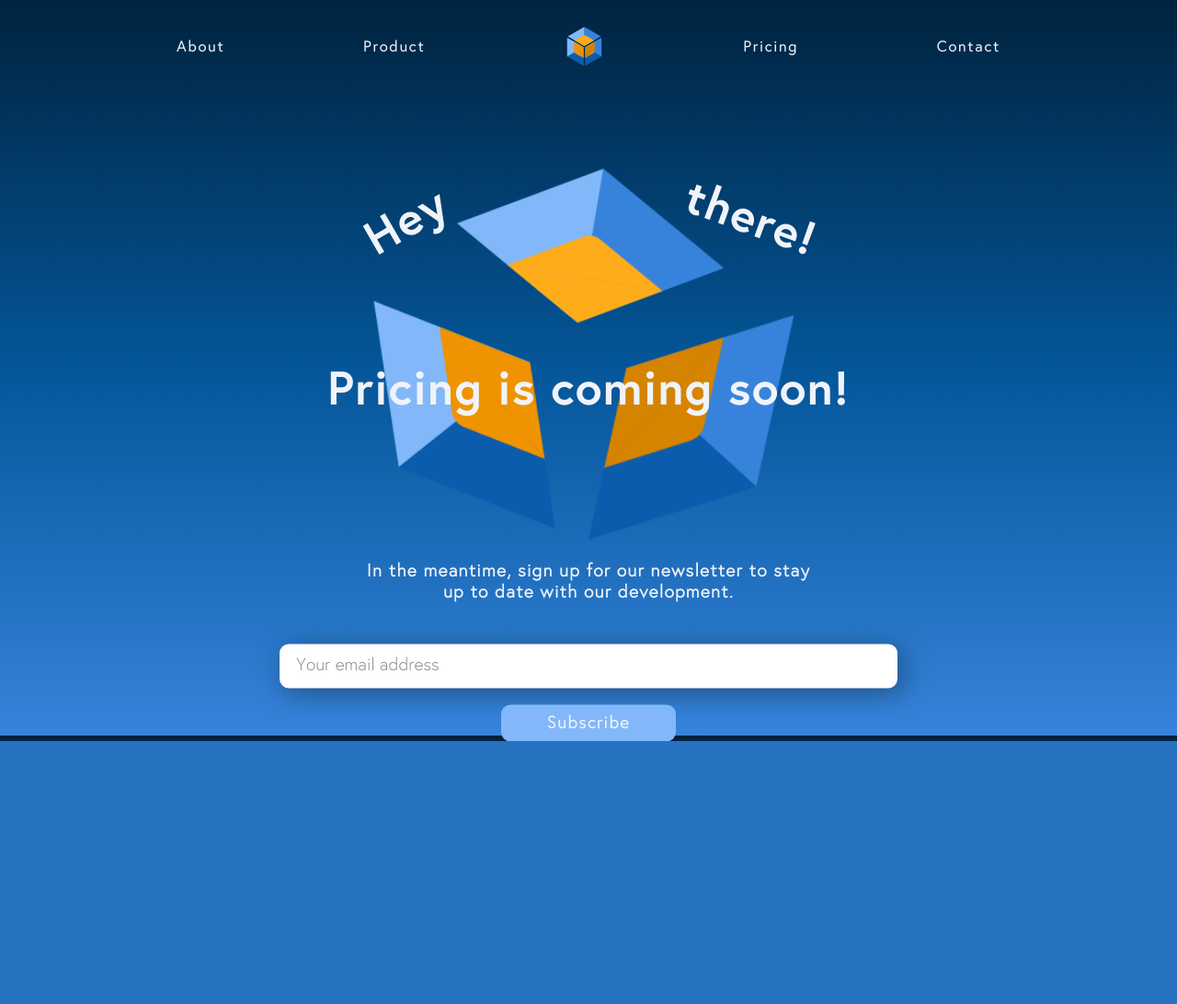
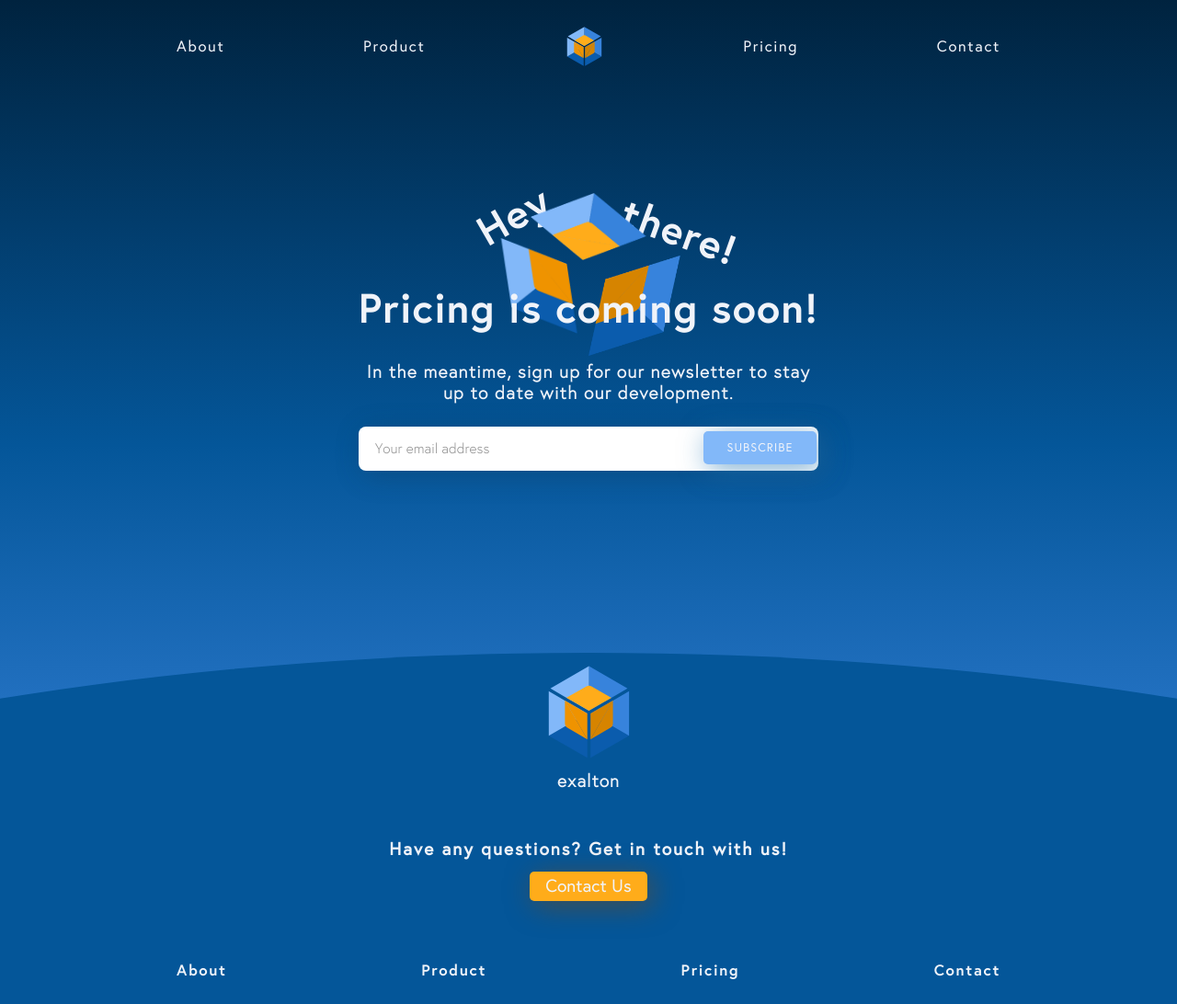
Before and after one commit to roz021/exalton-website, a PHP site: page / in a window 1280 px wide. Shown: the whole page at 92% size. Before the commit the page ends 806 px from the top, so only its background shows below. Run offline with PHP 8.4, Linux system fonts and the light colour scheme; some libraries are stand-ins or nearby versions.

Commit message:
Completed pricing page

```diff
--- a/css/index.css
+++ b/css/index.css
@@ -37,13 +37,27 @@
 html, body{
     font-family: europa-reg;
     background-image: linear-gradient(var(--blue-4), var(--blue-3), var(--blue-2));
-    height: 100%;
+    height: 110%;
     letter-spacing: 0.08em;
 }
 
-h1, h2, .footer-links, #cont-button {
+h1, .footer-links {
     font-family: europa-bold, sans-serif;
     color: var(--off-white);
+}
+
+h2{
+    font-family: europa-reg, sans-serif;
+    color: var(--off-white);
+    font-size: 1.5vw;
+    letter-spacing: 2px;
+}
+
+h3{
+    font-family: europa-light, sans-serif;
+    color: var(--off-white);
+    font-size: 1.5vw;
+    letter-spacing: 1px;
 }
 
 #sub-button{
@@ -56,7 +70,7 @@ h1, h2, .footer-links, #cont-button {
 input::placeholder{
     font-family: europa-light, sans-serif;
     color: var(--input-gray);
-    font-size: 1.5vw;
+    font-size: 1.2vw;
 }
 
 h4{
@@ -67,7 +81,7 @@ h4{
 }
 
 h1{
-    font-size: 4vw;
+    font-size: 3.5vw;
     text-align: center;
 }
 
@@ -100,18 +114,22 @@ a:link{
 /*content*/
 
 .hero{
-    height: 30em;
-    position: relative;
+    height: 80%;
+    /* position: relative; */
+    display: flex;
+    align-items: center;
+    justify-content: center;
 }
 
 .center-wrap{
-    margin: 0 auto;
+    /* margin: 0 auto;
     position: absolute;
-    top: 85%;
     left: 50%;
     width: 70%;
     margin-right: -50%;
-    transform: translate(-50%, -50%)
+    transform: translate(-50%, -50%)  */
+    margin: 0;
+    margin-top: -10%;
 }
 
 .broken-logo{
@@ -123,63 +141,63 @@ a:link{
 }
 
 #top{
-    margin-top: 35%;
-    margin-left: 18%;
+    justify-self: center;
     grid-column-start: 2;
     grid-column-end: 4;
     grid-row-start: 1;
     grid-row-end: 3;
-    width: 65%;
-    height: auto;
+    width: 50%;
     z-index: 1;
 
 }
 
 #left{
-    margin-left: 40%;
-    grid-column-start: 1;
+    justify-self: center;
+    margin-left: 15%;
+    grid-column-start: 2;
     grid-column-end: 3;
-    grid-row-start: 3;
+    grid-row-start: 2;
     grid-row-end: 5;
-    width: 60%;
+    width: 90%;
 }
 
 #right{
+    margin-top: 5%;
     grid-column-start: 3;
     grid-column-end: 5;
-    grid-row-start: 3;
+    grid-row-start: 2;
     grid-row-end: 5;
-    width: 50%;
+    width: 40%;
 }
 
 #hey{
-    position: absolute;
-    top: 20%;
-    left: -10%;
+    margin-left: 35%;
     transform: rotate(-30deg);
-    grid-column-start: 2;
+    grid-column-start: 1;
     grid-column-end: 3;
-    grid-row-start: 2;
-    grid-row-end: 3;
+    grid-row-start: 1;
+    grid-row-end: 2;
+    align-self: center;
+    justify-self: center;
 }
 
 #there{
-    position: absolute;
-    top: 18%;
-    right: -12%;
+    margin-top: 5%;
+    margin-right: 25%;
     transform: rotate(20deg);
     grid-column-start: 3;
-    grid-column-end: 4;
-    grid-row-start: 2;
+    grid-column-end: 5;
+    grid-row-start: 1;
     grid-row-end: 3;
+    justify-self: center;
 }
 
 #pricing{
-    margin-top: 7%;
     grid-column-start: 1;
     grid-column-end: 5;
     grid-row-start: 3;
     grid-row-end: 4;
+    white-space: nowrap
 }
 
 #subtext{
@@ -189,47 +207,56 @@ a:link{
     padding-top: 3%;
 }
 
-.form-container{
-    display: flex;
-    justify-content: space-around;
+
+
+ .form-container{
+   margin-top: 5%;
+   display: flex;
+   align-items: center;
+   justify-content: center;
 }
 
 .center-wrap form{
-    padding-top: 5%;
-    text-align: center;
+    margin: 0;
+    display: grid;
+    align-items: center;
+    grid-template-columns: 25% 25% 25% 25%;
     width: 100%;
-    position: relative;
-    /* display: flex;
-    justify-content: space-around; */
+
 }
 
 
 .center-wrap #email-field{
+    grid-column-start: 1;
+    grid-column-end: 5;
     padding: 15px 0 15px 18px;
     display: block;
     margin: 0 auto;
     box-sizing: border-box;
-    width: 75%;
-    border-radius: 10px;
-    box-shadow: 5px 5px 30px rgba(21, 53, 77, 0.6);
+    width: 100%;
+    border-radius: 8px;
+    box-shadow: 5px 5px 30px rgba(21, 53, 77, 0.3);
     border: none;
 }
 
 .center-wrap #sub-button{
+    grid-column-start: 4;
+    grid-column-end: 5;
     background-color: var(--blue-1);
-    padding: 0px 50px;
-    font-size: 1.5vw;
-    margin-top: 2%;
-    text-align: center;
-    border-radius: 10px;
-    line-height: 5vh;
+    font-size: 1vw;
+    text-transform: uppercase;
+    margin-top: -50px;
+    margin-right: 2%;
+    border-radius: 5px;
+    line-height: 4.5vh;
+    box-shadow: 5px 5px 30px rgba(34, 116, 179, 0.6)
 }
 
 /*footer*/
 
 footer{
     position: absolute;
-    background-color: black;
+    z-index: 1;
     left: 0;
     bottom: 0;
     width: 100%;
@@ -237,13 +264,53 @@ footer{
     height: 90px;
 }
 
-footer:before{
-    content: "";
-    display: block;
-    position: absolute;
-    top: -65px;
-    height: 200px;
-    border-radius: 50%;
-    transform: scale(1.2);
-    background-color: white;
+.foot-wrapper{
+    /* background-color: var(--blue-3); */
+    /* border-top-left-radius: 50% 20%; */
+    /* border-top-right-radius: 50% 20%; */
+    background-image: url(../images/footer.svg);
+    background-position: top center;
+    width: 100%;
+    z-index: -1;
+    display: flex;
+    flex-wrap: nowrap;
+    justify-content: center;
+    flex-direction: column;
+    align-items: center;
 }
+
+.logo{
+    margin-top: 1%;
+    margin-bottom: 3%;
+}
+
+.foot-icon{
+    width: 35%;
+    height: auto;
+    margin-bottom: 2%
+}
+
+.contact-us{
+    margin-top: 1%;
+    margin-bottom: 3%;
+}
+
+#cont-button{
+    margin-top: 3%;
+
+    background-color: var(--orange-1);
+    line-height: 2.5vw;
+    font-family: europa-reg, sans-serif;
+    color: var(--off-white);
+    font-size: 1.5vw;
+    padding: 0 4%;
+    border-radius: 5px;
+    box-shadow: 5px 5px 30px rgba(119, 73, 21, 0.6)
+}
+
+.footer-links{
+    margin: 2% 0;
+    width: 70%;
+    display: flex;
+    justify-content: space-between;
+}
--- a/index.html
+++ b/index.html
@@ -39,7 +39,8 @@
         </div>
     </div>
 
-    <!-- <footer>
+    <footer>
+        <div class="foot-wrapper">
         <div class="logo">
             <img class="foot-icon" src="images/logo.svg" alt="logo">
             <h3>exalton</h3>
@@ -54,7 +55,8 @@
             <a href="html/pricing.html">Pricing</a>
             <a href="html/contact.html">Contact</a>
         </div>
-    </footer> -->
+        </div>
+    </footer>
 </body>
 
 </html>
```
Also changed, not shown: images/footer.png (added), images/footer.svg (added).
